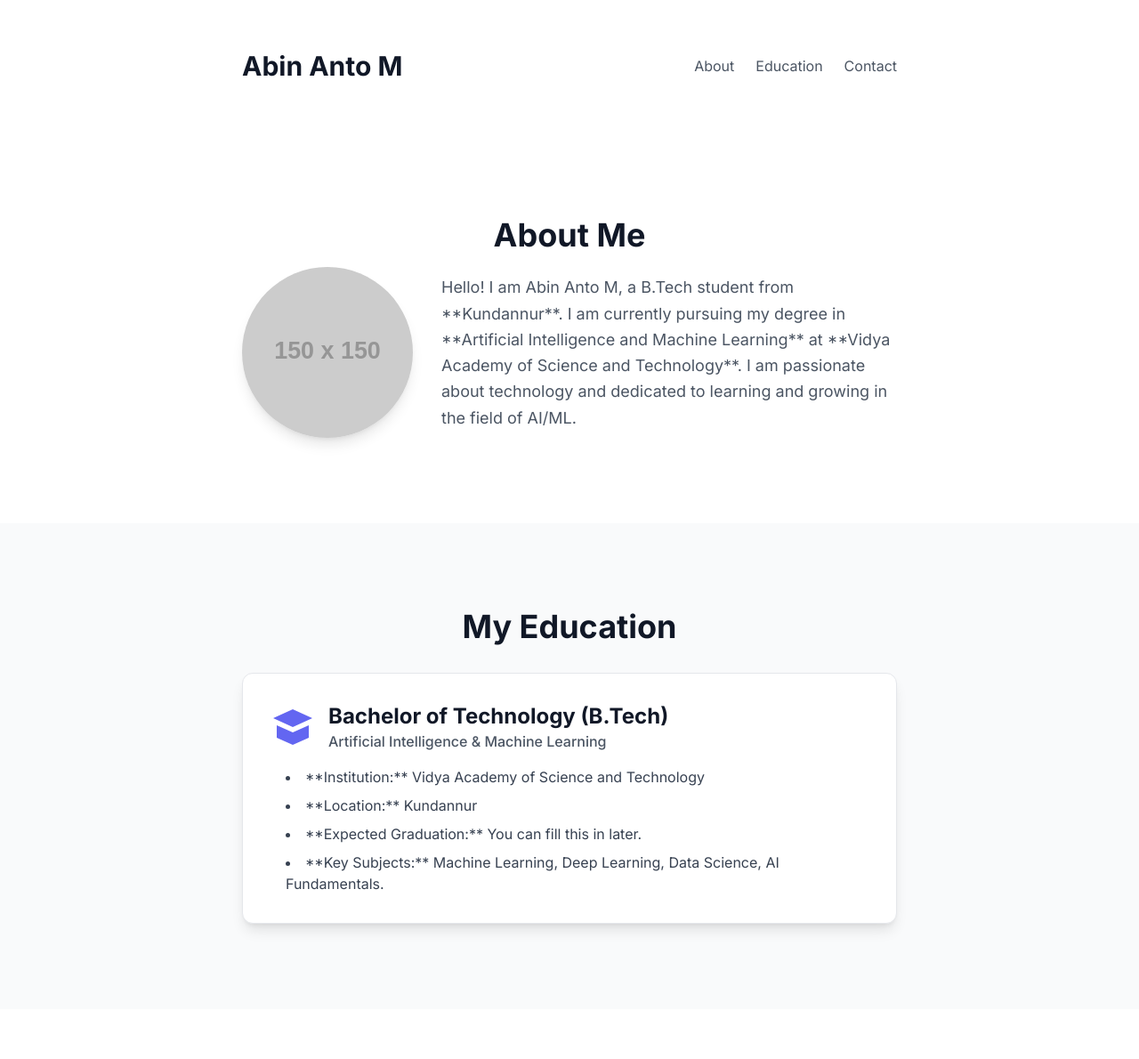
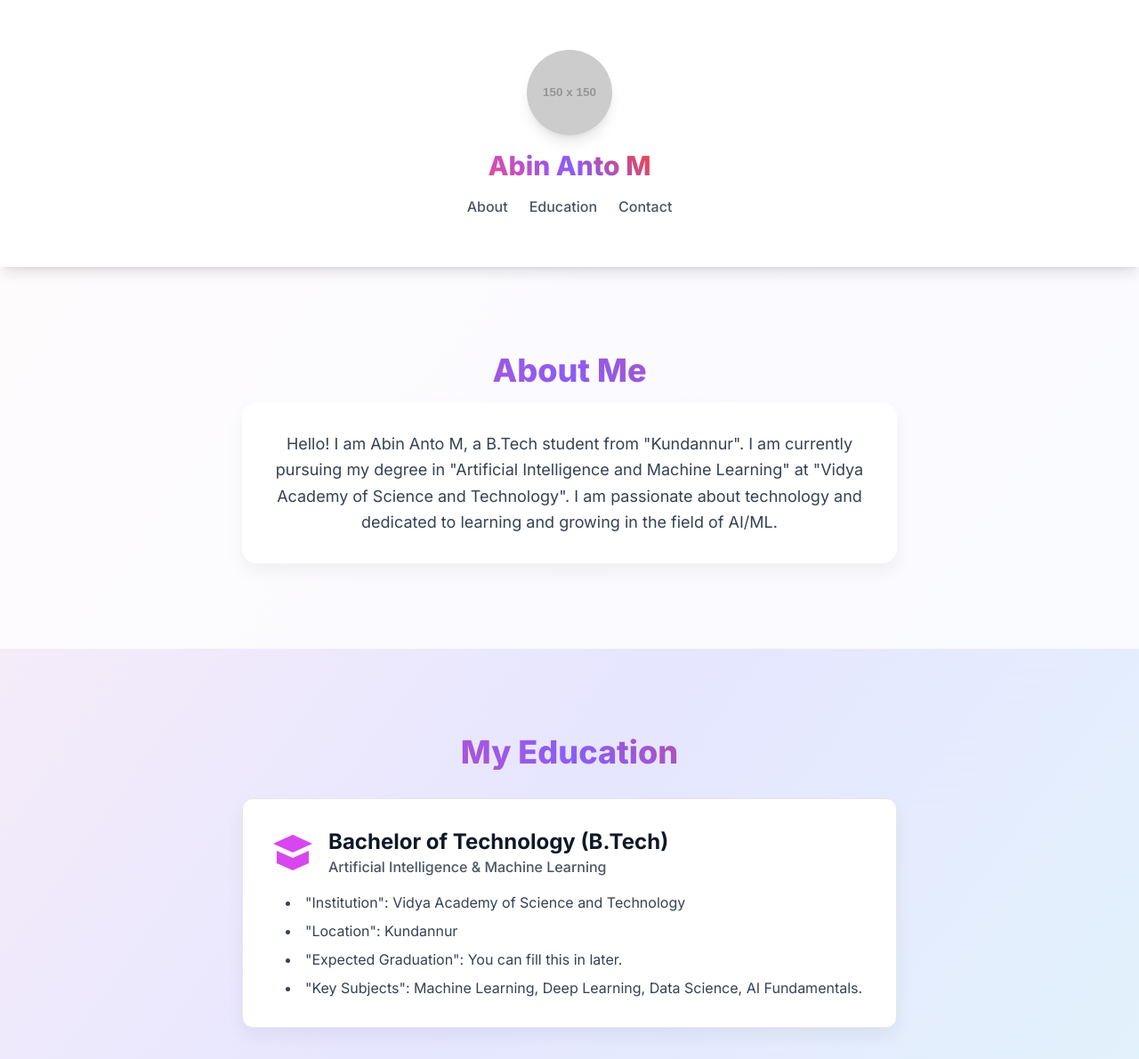
Before and after one commit to Zenitsu-Abin/Zentisu-Abin.github.io, a plain HTML site: page index.html in a window 1280 px wide. Shown: the top 1190 px of the page at 89% size. Drawn offline with nearby package versions, Linux system fonts and the light colour scheme; placeholder pictures from the web are drawn by us.

Commit message:
Update index.html

```diff
--- a/index.html
+++ b/index.html
@@ -7,30 +7,59 @@
     <script src="https://cdn.tailwindcss.com"></script>
     <link rel="preconnect" href="https://fonts.googleapis.com">
     <link rel="preconnect" href="https://fonts.gstatic.com" crossorigin>
-    <link href="https://fonts.googleapis.com/css2?family=Inter:wght@400;500;600;700&display=swap" rel="stylesheet">
+    <link href="https://fonts.googleapis.com/css2?family=Inter:wght@400;500;600;700;800&display=swap" rel="stylesheet">
     <style>
         body {
             font-family: 'Inter', sans-serif;
-            background-color: #f3f4f6;
+            background: linear-gradient(to bottom right, #fff0f5, #e6e6ff, #e0f7fa);
+            color: #1f2937;
+            min-height: 100vh;
         }
         .section-container {
             max-width: 800px;
             margin: auto;
             padding: 2rem;
         }
+        .vibrant-card {
+            background-color: #ffffff;
+            border-radius: 1rem;
+            box-shadow: 0 10px 20px rgba(0,0,0,0.05);
+            transition: transform 0.3s ease-in-out, box-shadow 0.3s ease-in-out;
+        }
+        .vibrant-card:hover {
+            transform: translateY(-5px);
+            box-shadow: 0 15px 30px rgba(0,0,0,0.1);
+        }
+        .glow-button {
+            transition: all 0.3s ease;
+            box-shadow: 0 4px 15px rgba(236, 72, 153, 0.4);
+        }
+        .glow-button:hover {
+            box-shadow: 0 6px 20px rgba(236, 72, 153, 0.6);
+            transform: translateY(-2px);
+        }
+        h2.vibrant-heading, h1.vibrant-heading {
+            font-weight: 800;
+            background: -webkit-linear-gradient(45deg, #ec4899, #8b5cf6, #ef4444);
+            -webkit-background-clip: text;
+            -webkit-text-fill-color: transparent;
+            text-decoration: underline;
+        }
     </style>
 </head>
 <body class="bg-gray-100 text-gray-800">
 
     <!-- Header Section -->
-    <header class="bg-white shadow-sm py-6">
-        <div class="section-container flex justify-between items-center">
-            <h1 class="text-3xl font-bold text-gray-900">Abin Anto M</h1>
-            <nav>
+    <header class="bg-white shadow-lg py-6 sticky top-0 z-50">
+        <div class="section-container flex flex-col items-center text-center">
+            <!-- Profile picture moved here -->
+            <img src="https://placehold.co/150x150/e5e7eb/4b5563?text=AA" alt="Abin Anto M" class="w-24 h-24 rounded-full shadow-lg mb-4">
+            <h1 class="text-3xl font-extrabold text-gray-900 vibrant-heading">Abin Anto M</h1>
+            <nav class="mt-4">
                 <ul class="flex space-x-6">
-                    <li><a href="#about" class="text-gray-600 hover:text-gray-900 transition-colors">About</a></li>
-                    <li><a href="#education" class="text-gray-600 hover:text-gray-900 transition-colors">Education</a></li>
-                    <li><a href="#contact" class="text-gray-600 hover:text-gray-900 transition-colors">Contact</a></li>
+                    <li><a href="#about" class="text-gray-600 hover:text-fuchsia-500 font-medium transition-colors">About</a></li>
+                    <li><a href="#education" class="text-gray-600 hover:text-fuchsia-500 font-medium transition-colors">Education</a></li>
+                    <li><a href="#contact" class="text-gray-600 hover:text-fuchsia-500 font-medium transition-colors">Contact</a></li>
                 </ul>
             </nav>
         </div>
@@ -38,28 +67,24 @@
 
     <!-- About Section -->
     <main>
-        <section id="about" class="py-16 bg-white">
+        <section id="about" class="py-16 bg-white bg-opacity-80">
             <div class="section-container">
-                <h2 class="text-4xl font-extrabold text-gray-900 text-center mb-4">About Me</h2>
-                <div class="flex flex-col md:flex-row items-center md:space-x-8">
-                    <!-- Placeholder image for your profile picture -->
-                    <img src="https://placehold.co/150x150/e5e7eb/4b5563?text=AA" alt="Abin Anto M" class="w-32 h-32 md:w-48 md:h-48 rounded-full shadow-lg mb-6 md:mb-0">
-                    <div class="text-center md:text-left">
-                        <p class="text-lg text-gray-600 leading-relaxed">
-                            Hello! I am Abin Anto M, a B.Tech student from **Kundannur**. I am currently pursuing my degree in **Artificial Intelligence and Machine Learning** at **Vidya Academy of Science and Technology**. I am passionate about technology and dedicated to learning and growing in the field of AI/ML.
-                        </p>
-                    </div>
+                <h2 class="text-4xl vibrant-heading text-center mb-4">About Me</h2>
+                <div class="vibrant-card p-8">
+                    <p class="text-lg text-gray-700 leading-relaxed text-center">
+                        Hello! I am Abin Anto M, a B.Tech student from "Kundannur". I am currently pursuing my degree in "Artificial Intelligence and Machine Learning" at "Vidya Academy of Science and Technology". I am passionate about technology and dedicated to learning and growing in the field of AI/ML.
+                    </p>
                 </div>
             </div>
         </section>
 
         <!-- Education Section -->
-        <section id="education" class="py-16 bg-gray-50">
+        <section id="education" class="py-16">
             <div class="section-container">
-                <h2 class="text-4xl font-extrabold text-gray-900 text-center mb-8">My Education</h2>
-                <div class="bg-white p-8 rounded-xl shadow-lg border border-gray-200">
+                <h2 class="text-4xl vibrant-heading text-center mb-8">My Education</h2>
+                <div class="p-8 rounded-xl vibrant-card border border-gray-200">
                     <div class="flex items-center space-x-4 mb-4">
-                        <svg xmlns="http://www.w3.org/2000/svg" class="h-12 w-12 text-indigo-500" viewBox="0 0 24 24" fill="currentColor">
+                        <svg xmlns="http://www.w3.org/2000/svg" class="h-12 w-12 text-fuchsia-500" viewBox="0 0 24 24" fill="currentColor">
                             <path d="M12 2L1 7l11 5 11-5-11-5zm0 13l-9-4v6l9 4 9-4v-6l-9 4z"/>
                             <path d="M12 22l-9-4v-6l2 1 7 3 7-3 2-1v6l-9 4z"/>
                         </svg>
@@ -69,23 +94,23 @@
                         </div>
                     </div>
                     <ul class="list-disc list-inside text-gray-700 space-y-2 ml-4">
-                        <li>**Institution:** Vidya Academy of Science and Technology</li>
-                        <li>**Location:** Kundannur</li>
-                        <li>**Expected Graduation:** You can fill this in later.</li>
-                        <li>**Key Subjects:** Machine Learning, Deep Learning, Data Science, AI Fundamentals.</li>
+                        <li>"Institution": Vidya Academy of Science and Technology</li>
+                        <li>"Location": Kundannur</li>
+                        <li>"Expected Graduation": You can fill this in later.</li>
+                        <li>"Key Subjects": Machine Learning, Deep Learning, Data Science, AI Fundamentals.</li>
                     </ul>
                 </div>
             </div>
         </section>
 
         <!-- Contact Section -->
-        <section id="contact" class="py-16 bg-white">
+        <section id="contact" class="py-16 bg-white bg-opacity-80">
             <div class="section-container text-center">
-                <h2 class="text-4xl font-extrabold text-gray-900 mb-6">Get in Touch</h2>
-                <p class="text-lg text-gray-600 mb-8">
+                <h2 class="text-4xl vibrant-heading mb-6">Get in Touch</h2>
+                <p class="text-lg text-gray-700 mb-8">
                     Feel free to connect with me.
                 </p>
-                <a href="#" class="inline-block bg-indigo-600 text-white font-bold py-3 px-8 rounded-full shadow-lg hover:bg-indigo-700 transition-colors transform hover:scale-105">
+                <a href="#" class="inline-block bg-fuchsia-500 text-white font-bold py-3 px-8 rounded-full shadow-lg glow-button">
                     Email Me
                 </a>
                 <p class="mt-4 text-gray-500 text-sm">You can replace the link with your email address or social media profiles.</p>
```
